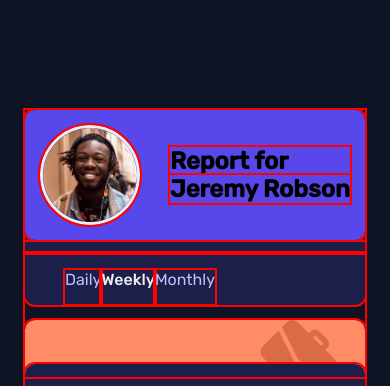
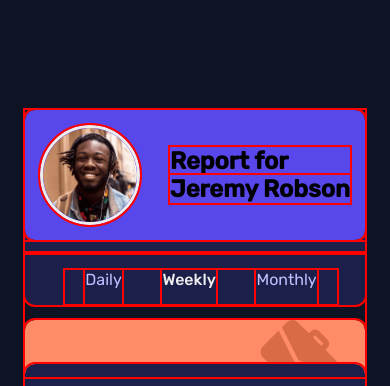
Before and after one commit to asbhogal/Time-Tracking-Dashboard, a website built with Parcel: page src/index.html in a window 390 px wide. Shown: the top 386 px of the page. Built offline with nearby package versions, Linux system fonts and the light colour scheme; a web font is replaced by a local one.

Commit message:
resolved spacing and width-overflow-x of nav (responsive)

```diff
--- a/src/scss/partials/responsive.scss
+++ b/src/scss/partials/responsive.scss
@@ -73,6 +73,8 @@
     .container #profile-info > nav ul {
         display: flex;
         transform: translate(40px, 50%) !important;
+        justify-content: space-around;
+        width: 80%;
     }
 }
 
```
Also changed, not shown: 2 other files.
